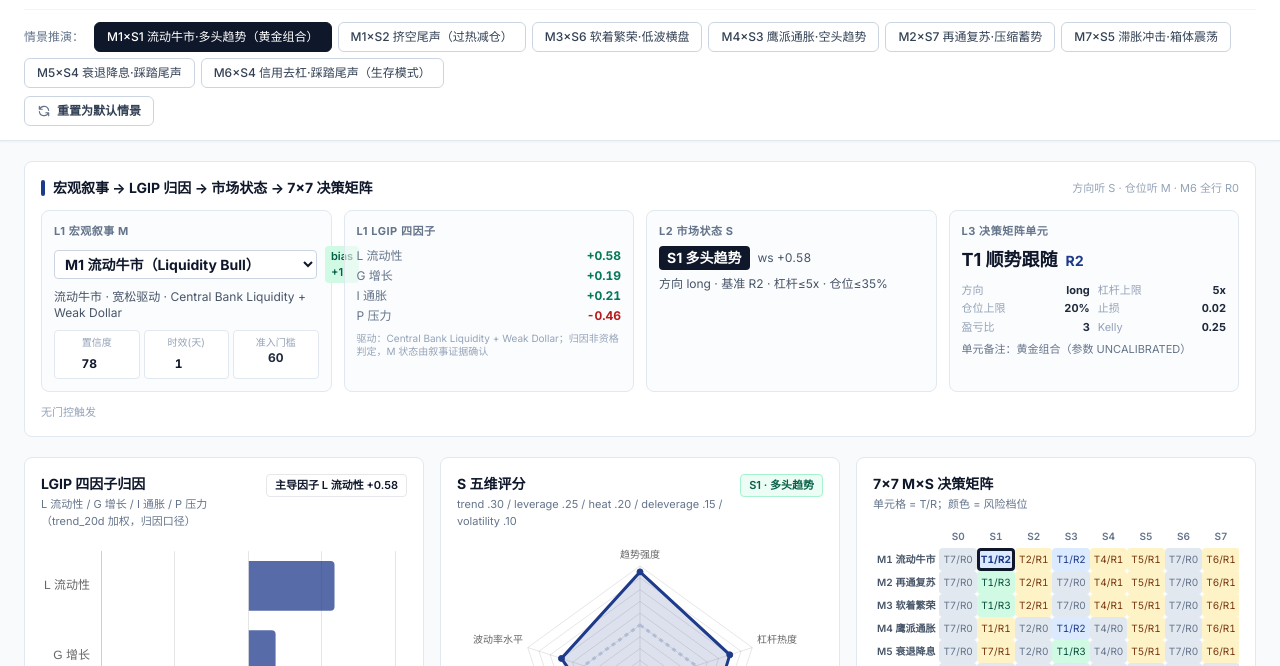
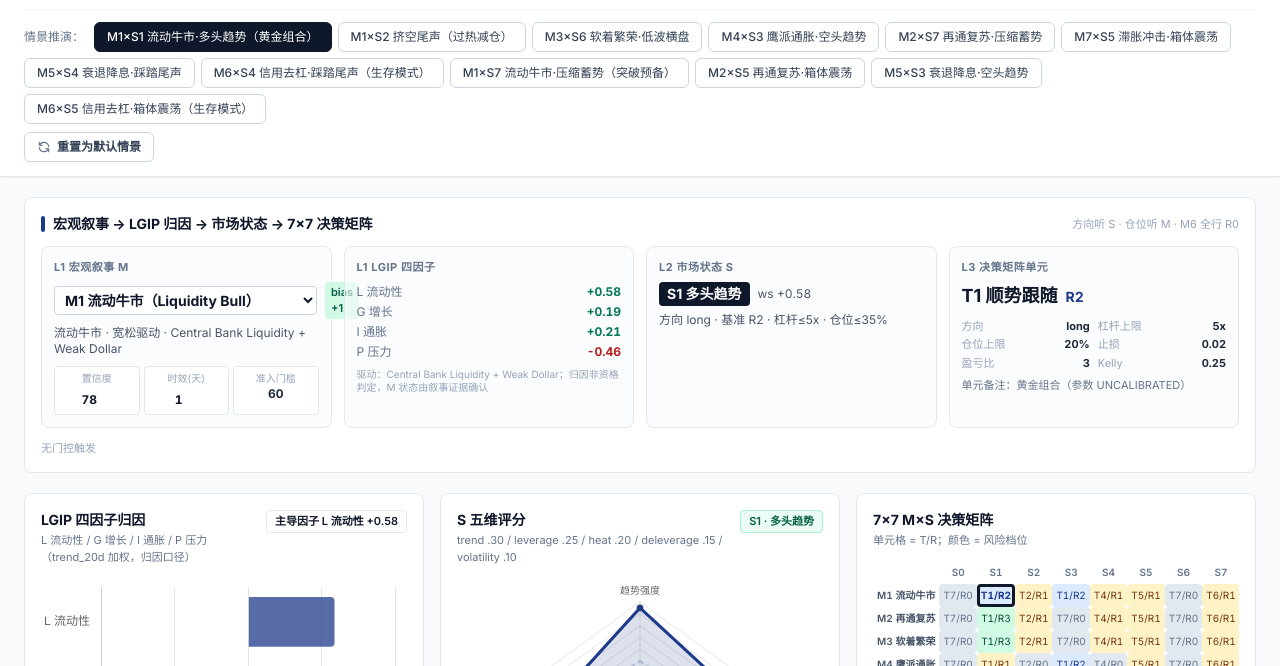
Before and after one commit to ZoneCNH/mxs-dashboard, a plain HTML site: page index.html in a window 1280 px wide. Shown: the part 134-800 px from the top of the page. Drawn offline with nearby package versions, Linux system fonts and the light colour scheme.

Commit message:
Add 4 scenario presets to align with Lark scenario library

```diff
--- a/index.html
+++ b/index.html
@@ -471,6 +471,34 @@
         s: { trend: -1.0, leverage: -1.0, heat: -0.9, deleverage: 0.9, volatility: 0.7 },
         macro: { real_yield: 0.9, dxy: 1.0, spx: -1.0, breakeven: -0.3, gold: 0.6, oil: 0.8,
                  copper: -0.8, hy_oas: 1.0, yield_curve: -0.4, jobless_claims: 0.9, vix: 1.0 }
+      },
+      coiled: {
+        label: 'M1×S7 流动牛市·压缩蓄势（突破预备）',
+        m: 'M1', conf: 74, age: 2,
+        s: { trend: 0.3, leverage: 0.4, heat: 0.2, deleverage: 0.0, volatility: -0.8 },
+        macro: { real_yield: -0.3, dxy: -0.3, spx: 0.4, breakeven: 0.1, gold: 0.1, oil: 0.0,
+                 copper: 0.2, hy_oas: -0.2, yield_curve: 0.1, jobless_claims: -0.2, vix: -0.6 }
+      },
+      recovery: {
+        label: 'M2×S5 再通复苏·箱体震荡',
+        m: 'M2', conf: 68, age: 3,
+        s: { trend: 0.2, leverage: 0.1, heat: 0.1, deleverage: 0.0, volatility: 0.5 },
+        macro: { real_yield: 0.1, dxy: -0.2, spx: 0.5, breakeven: 0.6, gold: 0.4, oil: 0.3,
+                 copper: 0.5, hy_oas: -0.1, yield_curve: 0.3, jobless_claims: -0.3, vix: -0.1 }
+      },
+      easing: {
+        label: 'M5×S3 衰退降息·空头趋势',
+        m: 'M5', conf: 70, age: 4,
+        s: { trend: -0.95, leverage: -0.7, heat: -0.7, deleverage: 0.3, volatility: 0.4 },
+        macro: { real_yield: -0.5, dxy: 0.3, spx: -0.7, breakeven: -0.5, gold: 0.4, oil: -0.3,
+                 copper: -0.5, hy_oas: 0.5, yield_curve: 0.3, jobless_claims: 0.6, vix: 0.4 }
+      },
+      deleverbox: {
+        label: 'M6×S5 信用去杠·箱体震荡（生存模式）',
+        m: 'M6', conf: 82, age: 1,
+        s: { trend: -0.3, leverage: -0.4, heat: -0.3, deleverage: 0.5, volatility: 0.6 },
+        macro: { real_yield: 0.6, dxy: 0.8, spx: -0.6, breakeven: -0.2, gold: 0.7, oil: 0.5,
+                 copper: -0.6, hy_oas: 0.9, yield_curve: -0.3, jobless_claims: 0.5, vix: 0.7 }
       }
     };
 
```
